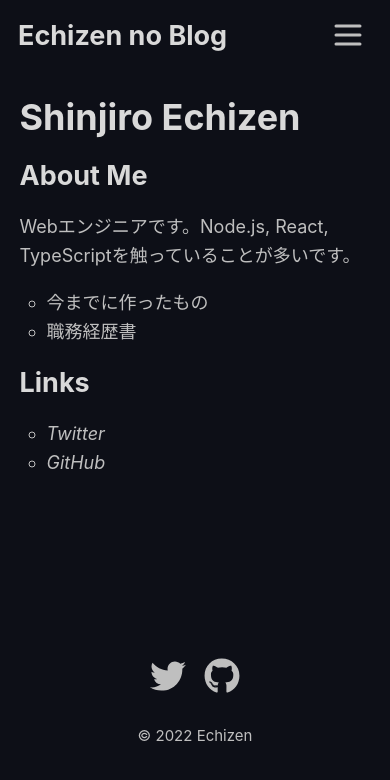
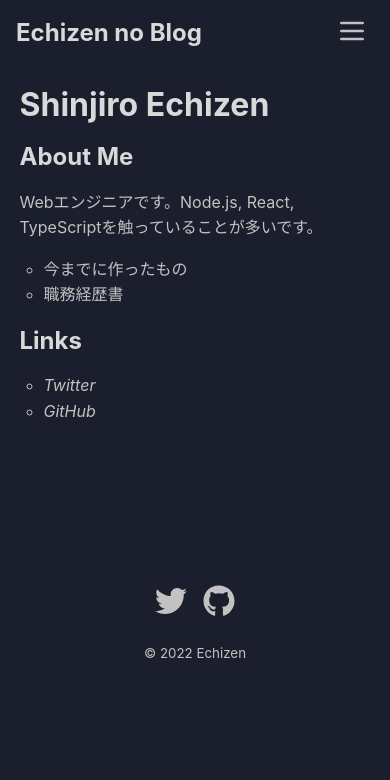
Before and after one commit to cizneeh/blog, a Next.js app: page / in a window 390 px wide. Shown: the top 780 px of the page. Built offline with nearby package versions, Linux system fonts and the light colour scheme.

Commit message:
adjust font size for mobile

```diff
--- a/styles/globals.css
+++ b/styles/globals.css
@@ -1,6 +1,6 @@
 :root {
-  --main-background-color: hsl(228, 28%, 7%);
-  --main-font-color: hsl(0, 0%, 75%);
+  --main-background-color: hsl(228, 25%, 14%);
+  --main-font-color: hsl(0, 0%, 76%);
   --font-color-lighter: hsl(0, 0%, 85%);
 }
 
@@ -14,6 +14,13 @@ body {
   margin: 0;
   font-family: -apple-system, BlinkMacSystemFont, Segoe UI, Roboto, Oxygen, Ubuntu, Cantarell,
     Fira Sans, Droid Sans, Helvetica Neue, sans-serif;
+}
+
+@media (max-width: 860px) {
+  html,
+  body {
+    font-size: 16px;
+  }
 }
 
 h1,
```
